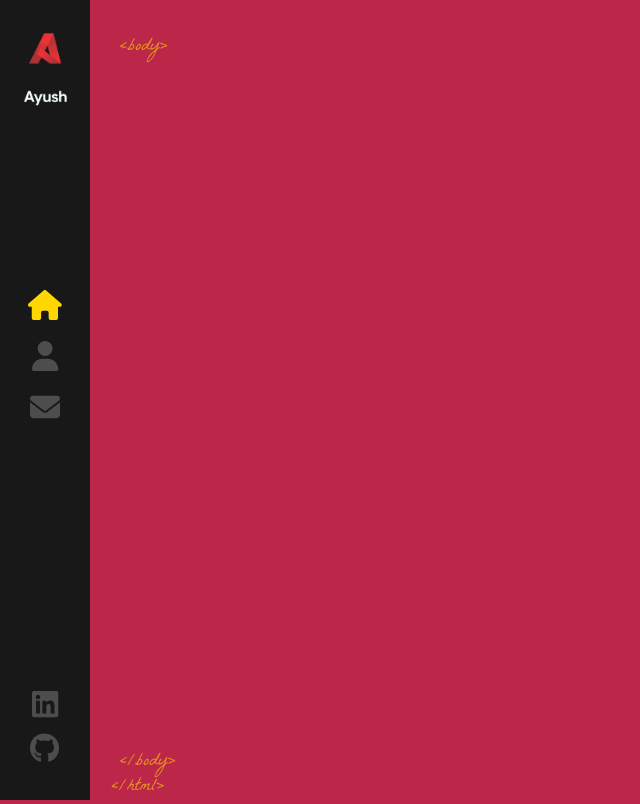
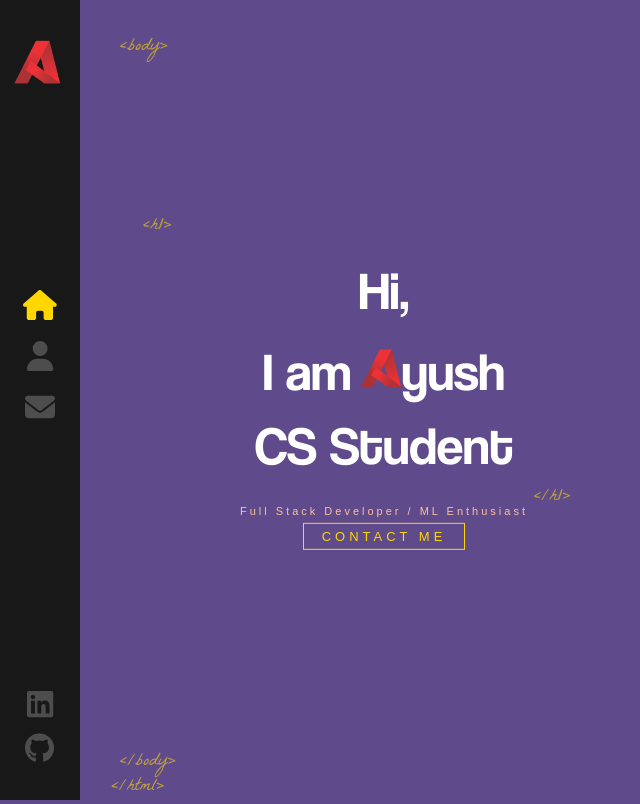
Before and after one commit to AyushChauhan910/Portfolio-Website, a React (Create React App) app: page / in a window 1280 px wide. Shown: the whole page, without its empty margins (0-640 px from the left). Built offline with nearby package versions, Linux system fonts and the light colour scheme.

Commit message:
home page

```diff
--- a/src/App.js
+++ b/src/App.js
@@ -1,12 +1,14 @@
 import './App.scss';
 import { Routes , Route} from 'react-router-dom'
 import Layout from './components/Layout';
+import Home from './components/Home';
 
 function App() {
   return (
     <>
     <Routes>
       <Route path="/" element={<Layout />}>
+        <Route index element = {<Home />} />
       </Route>
     </Routes>
     </>
--- /dev/null
+++ b/src/components/Home/index.js
@@ -0,0 +1,27 @@
+import LogoTitle from '../../assets/images/logo-s.png';
+import { Link } from 'react-router-dom';
+import './index.scss';
+
+const Home = () => {
+
+    return(
+        <div className = "container home-page">
+            <div className = "text-zone">
+                <h1>Hi, <br /> I am
+                <img src={LogoTitle} alt="developer" />
+                yush
+                <br />
+                CS Student
+                <br />
+                </h1>
+                <h2>Full Stack Developer / ML Enthusiast</h2>
+                <Link to="/contact" className = 'flat-button'> CONTACT ME</Link>
+            </div>
+
+        </div>
+    )
+
+}
+
+
+export default Home;
--- /dev/null
+++ b/src/components/Home/index.scss
@@ -0,0 +1,91 @@
+.home-page{
+
+
+    .text-zone{
+        position: absolute;
+        left: 10%;
+        top: 50%;
+        transform: translateY(-50%);
+        width: 40%;
+        max-height: 90%;
+
+    }
+    h1{
+        color: #fff;
+        font-size: 53px;
+        margin: 0%;
+        font-family: 'Coolvetica';
+        font-weight: 400;
+
+        &::before{
+            content: '<h1>';
+            font-family: 'La Belle Aurore';
+            color: #ffd700;
+            font-size: 18px;
+            position: absolute;
+            margin-top: -40px;
+            left:15px;
+            opacity: 0.6;
+
+        }
+
+        &::after{
+            content:'</h1>';
+            font-family: 'La Belle Aurore';
+            color: #ffd700;
+            font-size: 18px;
+            position: absolute;
+            margin-top: 1px;
+            margin-left: 150px;
+            animation: fadeIn 1s 1.7s backwards;
+            opacity:0.6;
+
+        }
+
+        img{
+            width: 70px;
+            margin-left: -20px;
+            opacity: 0;
+            height: auto;
+            animation: rotateIn 1s linear both;
+            animation-delay: 1.4s;
+
+        }
+    }
+
+    h2{
+        color: #FFBE98;
+        margin-top: 20px;
+        font-weight: 400;
+        font-size: 11px;
+        font-family:sans-serif;
+        letter-spacing: 3px;
+        animation: fadeIn 1s 1.8s backwards;
+
+    }
+
+    .flat-button{
+        color: #ffd700;
+        font-size: 13px;
+        font-weight: 400;
+        letter-spacing: 4px;
+        font-family:sans-serif;
+        text-decoration: none;
+        padding: 5px 18px;
+        border: 1px solid #ffd700;
+        margin-top: 20px;
+
+
+        animation: fadeIn 1s 1.8s backwards;
+        white-space: nowrap;
+
+
+
+        &:hover{
+            background: #ffd700;
+            color: #333;
+
+        }
+
+    }
+}
--- a/src/components/Layout/index.scss
+++ b/src/components/Layout/index.scss
@@ -23,3 +23,19 @@
 .bottom-tag-html{
     margin-left: -20px;
 }
+
+.container{
+    width: 100%;
+    will-change: contents;
+    height: 90%;
+    min-height: 566px;
+    position: absolute;
+    opacity: 0;
+    top: 5%;
+    margin : 0 auto;
+    z-index: 1;
+    transform-style:preserve-3d;
+    animation: fadeIn 1s ease-in-out forwards;
+    animation-delay: 0.5s;
+
+}
--- a/src/components/Sidebar/index.js
+++ b/src/components/Sidebar/index.js
@@ -1,7 +1,6 @@
 import { Link,NavLink } from 'react-router-dom'
 import './index.scss'
 import LogoS from '../../assets/images/logo-s.png'
-import LogoSubtitle from '../../assets/images/logo_sub.png'
 import { FontAwesomeIcon } from '@fortawesome/react-fontawesome'
 import {faEnvelope , faHome , faUser } from '@fortawesome/free-solid-svg-icons'
 import { faLinkedin , faGithub } from '@fortawesome/free-brands-svg-icons';
@@ -11,7 +10,7 @@
     <div className ="nav-bar">
         <Link className = "logo" to = "/">
             <img src = {LogoS} alt = "Logo" />
-            <img className = "sub-logo" src = {LogoSubtitle} alt = "slobodan" />
+
         </Link>
         <nav>
             <NavLink exact = "true" activclassname = "active" to = "/">
--- a/src/components/Sidebar/index.scss
+++ b/src/components/Sidebar/index.scss
@@ -1,6 +1,6 @@
 .nav-bar{
     background: #181818;
-    width: 90px;
+    width: 80px;
     height: 100%;
     position: absolute;
     top: 0%;
@@ -16,6 +16,9 @@
             margin: 8px auto;
             width: 80px;
             height: auto;
+            margin-left: -20px;
+
+
 
             &.sub-logo{
                 width: 50px;
--- a/src/index.css
+++ b/src/index.css
@@ -7,7 +7,7 @@
   margin: 0;
   font: 300 11px/1.4 'Helvetica Neue', 'sans-serif';
   color: #444;
-  background: #BB2649;
+  background:  #5F4B8B;
   overflow: hidden;
   display: block;
   -webkit-font-smoothing: antialiased;
```
Also changed, not shown: src/assets/images/logo-s.png, src/components/AnimatedLetters/index.js (added), src/components/AnimatedLetters/index.scss (added).
